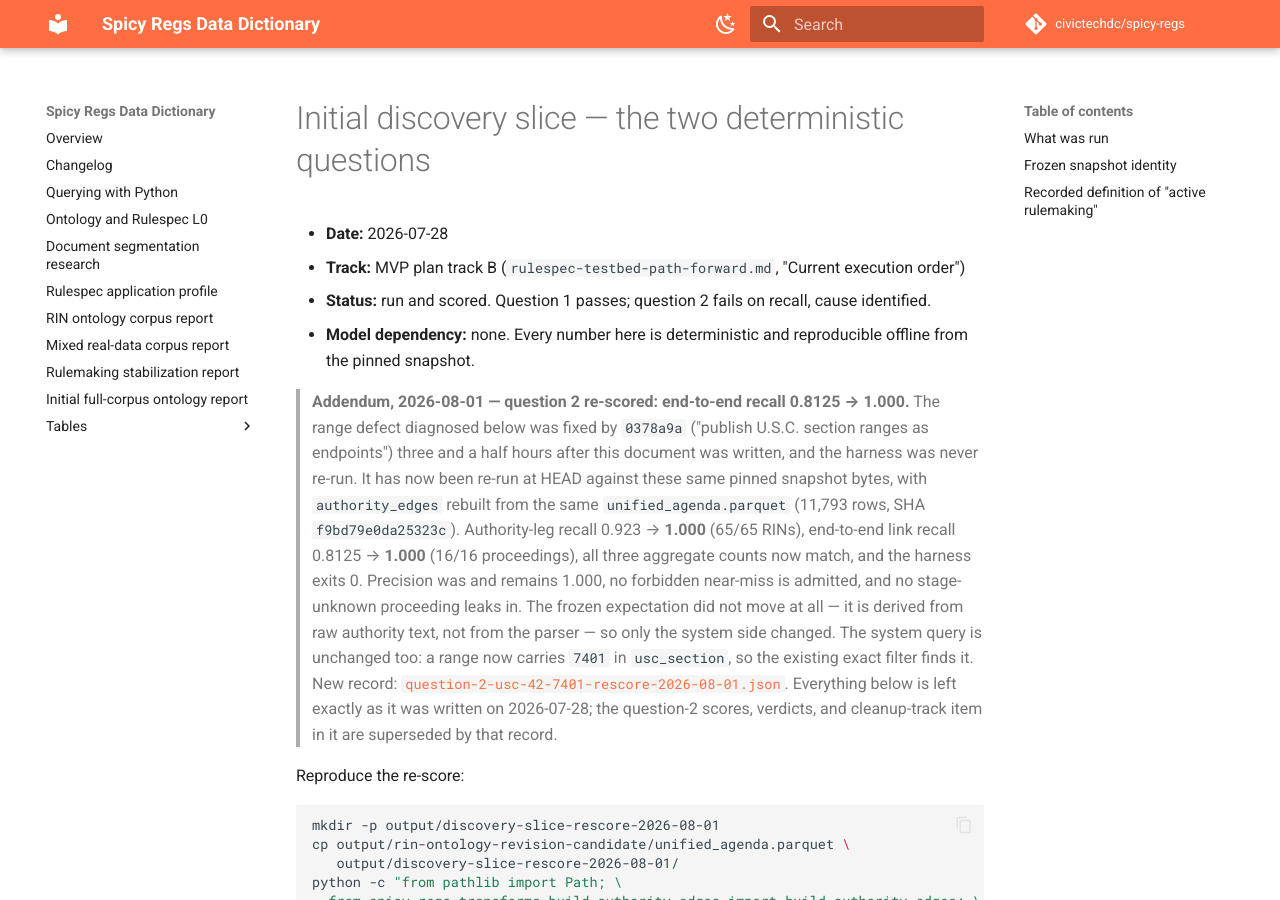
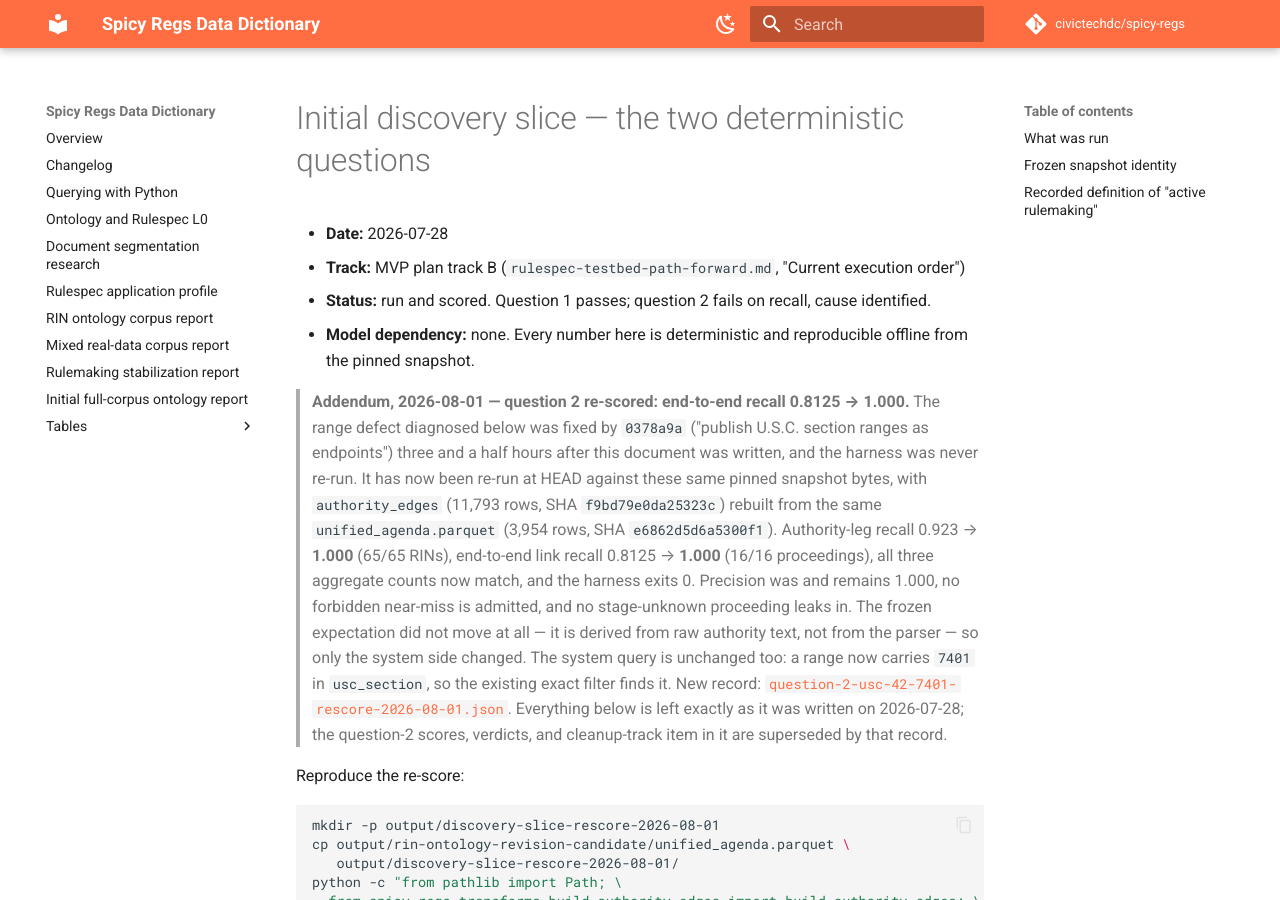
Before and after one commit to civictechdc/spicy-regs, an MkDocs documentation site: the page built from docs/evidence/discovery-slice-2026-07-28.md, in a window 1280 px wide and 900 px high. Built offline with MkDocs 1.6.1 and Material for MkDocs 9.7.7, drawn with Linux system fonts in a browser that asks for light colours; comment, search, counter and statistics services are not loaded.

Commit message:
docs(evidence): attach the rebuilt row count to the table it counts
The re-score addendum hung "11,793 rows, SHA f9bd79e0da25323c" on
unified_agenda.parquet. Those are the rebuilt authority_edges.parquet's — the
record pins unified_agenda.parquet at 3,954 rows and SHA e6862d5d6a5300f1.
Both are now stated where they belong; no number changed, only what it
describes.

Co-Authored-By: Claude Fable 5 <noreply@anthropic.com>

```diff
--- a/docs/evidence/discovery-slice-2026-07-28.md
+++ b/docs/evidence/discovery-slice-2026-07-28.md
@@ -13,8 +13,9 @@
 > ("publish U.S.C. section ranges as endpoints") three and a half hours after
 > this document was written, and the harness was never re-run. It has now been
 > re-run at HEAD against these same pinned snapshot bytes, with
-> `authority_edges` rebuilt from the same `unified_agenda.parquet`
-> (11,793 rows, SHA `f9bd79e0da25323c`). Authority-leg recall 0.923 → **1.000**
+> `authority_edges` (11,793 rows, SHA `f9bd79e0da25323c`) rebuilt from the same
+> `unified_agenda.parquet` (3,954 rows, SHA `e6862d5d6a5300f1`).
+> Authority-leg recall 0.923 → **1.000**
 > (65/65 RINs), end-to-end link recall 0.8125 → **1.000** (16/16 proceedings),
 > all three aggregate counts now match, and the harness exits 0. Precision was
 > and remains 1.000, no forbidden near-miss is admitted, and no stage-unknown
```
